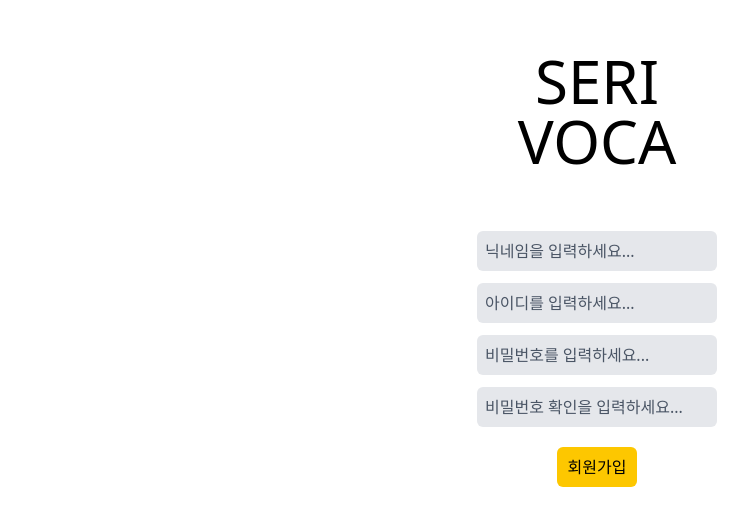
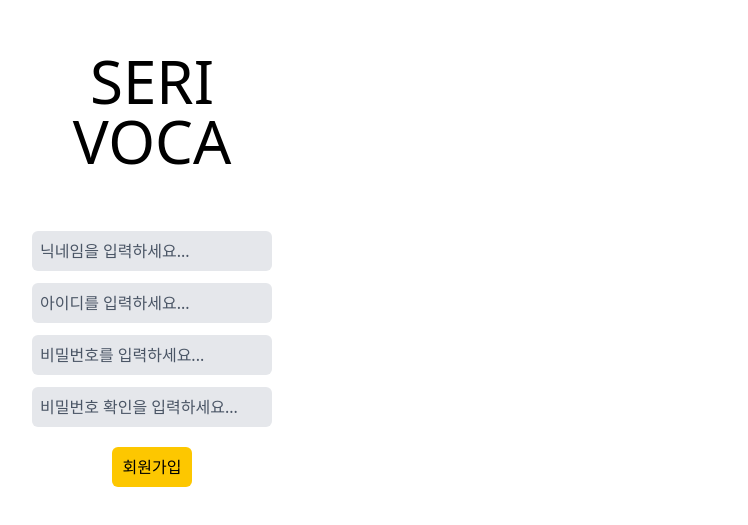
Before and after one commit to SeriVoca/SeriVoca-front, a React (Vite) app: page /signup in a window 1280 px wide. Shown: the part 131-656 px from the top of the page, without its empty margins (43-791 px from the left). Built offline with nearby package versions, Linux system fonts and the light colour scheme.

Commit message:
design: 화면 크기 설정방식 변경 및 프리티어 전체 적용

```diff
--- a/src/App.tsx
+++ b/src/App.tsx
@@ -2,37 +2,15 @@ import HomePage from './pages/HomePage';
 import LoginPage from './pages/LoginPage';
 import SignupPage from './pages/SignupPage';
 import { BrowserRouter, Routes, Route } from 'react-router-dom';
-import Layout from './layout/Layout';
 
 function App() {
   return (
     <>
       <BrowserRouter>
         <Routes>
-          <Route
-            path="/"
-            element={
-              <Layout>
-                <HomePage />
-              </Layout>
-            }
-          />
-          <Route
-            path="/login"
-            element={
-              <Layout>
-                <LoginPage />
-              </Layout>
-            }
-          />
-          <Route
-            path="/signup"
-            element={
-              <Layout>
-                <SignupPage />
-              </Layout>
-            }
-          />
+          <Route path="/" element={<HomePage />} />
+          <Route path="/login" element={<LoginPage />} />
+          <Route path="/signup" element={<SignupPage />} />
           /** Protected Route 혹은 Private Route 구현 필요 */
         </Routes>
       </BrowserRouter>
--- a/src/layout/Layout.tsx
+++ b/src/layout/Layout.tsx
@@ -1,24 +1,9 @@
-import React from 'react';
-import { Box } from '@mui/material';
-
 interface LayoutProps {
   children: React.ReactNode;
 }
 
 const Layout: React.FC<LayoutProps> = ({ children }) => {
-  return (
-    <Box
-      sx={{
-        width: '390px',
-        height: '844px',
-        margin: '0 auto',
-        display: 'flex',
-        flexDirection: 'column',
-      }}
-    >
-      {children}
-    </Box>
-  );
+  return <div className="h-[844px] w-[390px]">{children}</div>;
 };
 
 export default Layout;
--- a/src/main.tsx
+++ b/src/main.tsx
@@ -2,9 +2,12 @@ import { StrictMode } from 'react';
 import { createRoot } from 'react-dom/client';
 import './index.css';
 import App from './App.tsx';
+import Layout from './layout/Layout.tsx';
 
 createRoot(document.getElementById('root')!).render(
   <StrictMode>
-    <App />
+    <Layout>
+      <App />
+    </Layout>
   </StrictMode>
 );
```
Also changed, not shown: src/pages/SignupPage.tsx (+19 -11 lines), prettier.config.js (line endings or trailing spaces), 1 other file (tests, documents, lock files or other folders).
